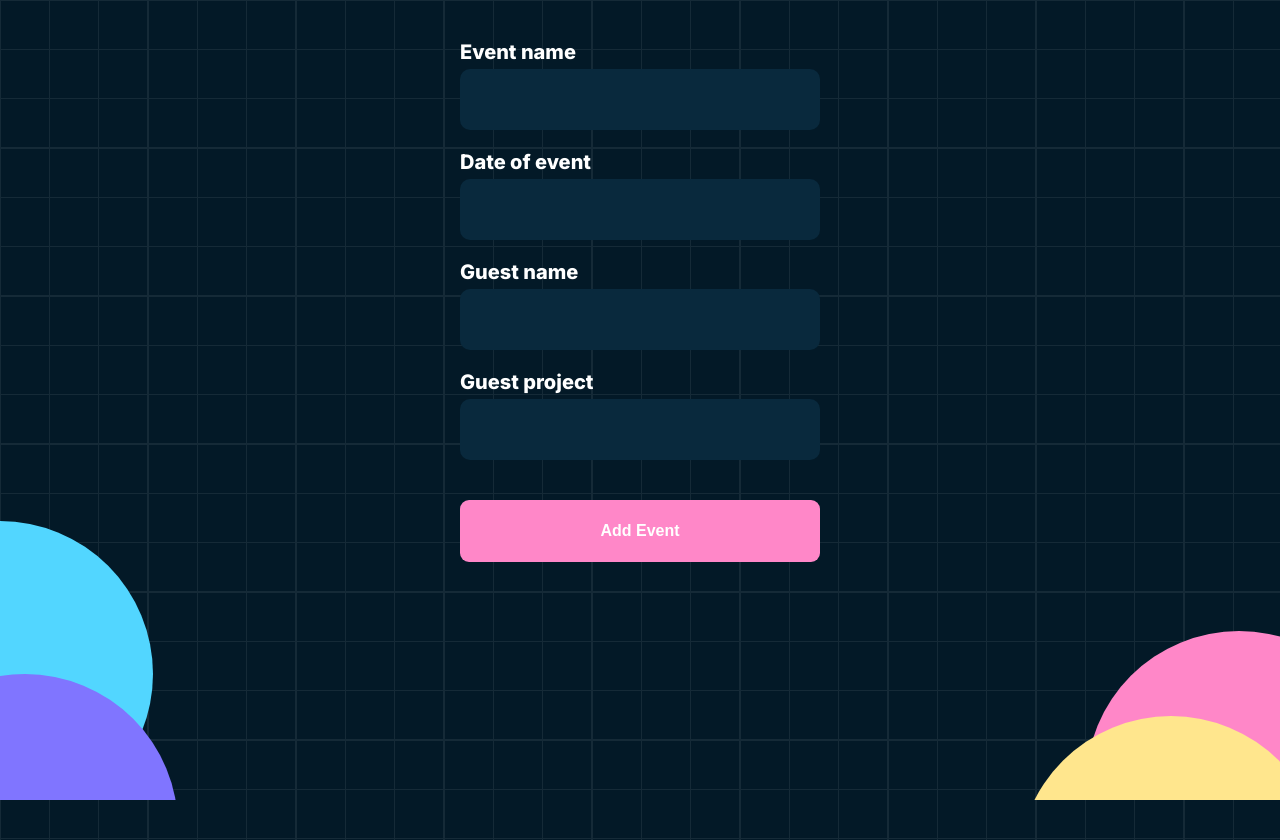
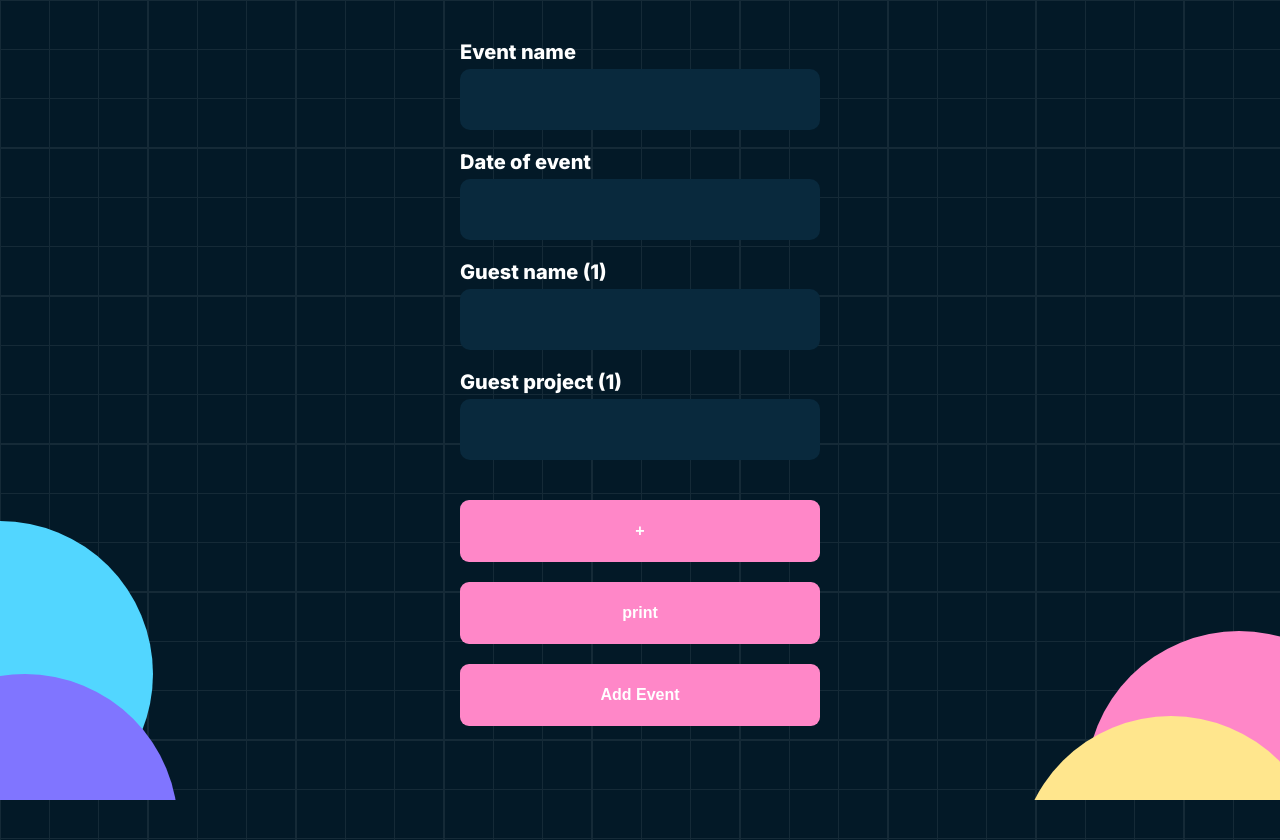
Before and after one commit to daniyarorazov/eventio-app, a React (Vite) app: page /create-event in a window 1280 px wide. Built offline with nearby package versions, Linux system fonts and the light colour scheme; no server answers.

Commit message:
Added function to add new some field of guests in CreateEventView

```diff
--- a/src/views/CreateEventView.jsx
+++ b/src/views/CreateEventView.jsx
@@ -1,19 +1,23 @@
 import React, {useEffect, useState} from 'react';
-import { collection, addDoc } from "firebase/firestore";
+import {collection, addDoc, doc} from "firebase/firestore";
 import {app, auth, firestore, performance, storage} from "../db";
 import './CreateEventView.css';
 import InputField from "../components/InputField.jsx";
 import Button from "../components/Button.jsx";
 import {Link, useNavigate} from "react-router-dom";
+
 const CreateEventView = () => {
     const [uid, setUid] = useState(null);
     const db = firestore;
     const [nameEvent, setNameEvent] = useState('');
     const [date, setDate] = useState('');
-    const [guest, setGuest] = useState('');
-    const [guestProject, setGuestProject] = useState('');
+    const [guests, setGuests] = useState([
+        { id: 1, name: "", project: "" },
+    ]);
+
     const [docID, setDocID] = useState('');
     const navigate = useNavigate();
+    const [numFields, setNumFields] = useState(1);
 
     useEffect(() => {
         const unsubscribe = auth.onAuthStateChanged((user) => {
@@ -33,21 +37,46 @@ const CreateEventView = () => {
             const docRef = await addDoc(collection(db, 'events'), {
                 title: nameEvent,
                 date: date,
-                guest: guest,
-                guestProject: guestProject,
                 uid: uid
                 // any other event details you want to add
+            });
+            guests.forEach(async (guest) => {
+                await addDoc(collection(doc(db, 'events', docRef.id), 'guests'), guest);
             });
             console.log('Document written with ID: ', docRef.id);
             setDocID(docRef.id)
             setNameEvent('');
             setDate('');
-            setGuest('');
-            setGuestProject('');
             navigate(`/share/${docRef.id}`);
         } catch (error) {
             console.error('Error adding document: ', error);
         }
+    };
+
+    const handleAddNewField = () => {
+        setNumFields(numFields + 1);
+        setGuests([...guests, { id: numFields + 1, name: "", project: "" }]);
+    };
+
+
+    const handleNameChange = (id, value) => {
+        setGuests(guests.map((guest) => {
+            if (guest.id === id) {
+                return { ...guest, name: value };
+            } else {
+                return guest;
+            }
+        }));
+    };
+
+    const handleProjectChange = (id, value) => {
+        setGuests(guests.map((guest) => {
+            if (guest.id === id) {
+                return { ...guest, project: value };
+            } else {
+                return guest;
+            }
+        }));
     };
 
 
@@ -68,19 +97,33 @@ const CreateEventView = () => {
                 valueLabel="Date of event"
                 className="form-block__input"
             />
+            {guests.map((guest) => (
+                <div key={guest.id}>
                     <InputField
                         type="text"
-                valueInput={guest}
-                onChange={(e) => setGuest(e.target.value)}
-                valueLabel="Guest name"
+                        valueInput={guest.name}
+                        onChange={(e) => handleNameChange(guest.id, e.target.value)}
+                        valueLabel={`Guest name (${guest.id})`}
                         className="form-block__input"
                     />
                     <InputField
                         type="text"
-                valueInput={guestProject}
-                onChange={(e) => setGuestProject(e.target.value)}
-                valueLabel="Guest project"
+                        valueInput={guest.project}
+                        onChange={(e) => handleProjectChange(guest.id, e.target.value)}
+                        valueLabel={`Guest project (${guest.id})`}
                         className="form-block__input"
+                    />
+                </div>
+            ))}
+            <Button
+                onClick={handleAddNewField}
+                value={"+"}
+                className="form-block__button"
+            />
+            <Button
+                onClick={() => console.log(guests)}
+                value={"print"}
+                className="form-block__button"
             />
             <Button
                 onClick={handleSubmit}
```
Also changed, not shown: src/App.jsx (+0 -12 lines). Lines whose indentation alone changed are shown as unchanged.
